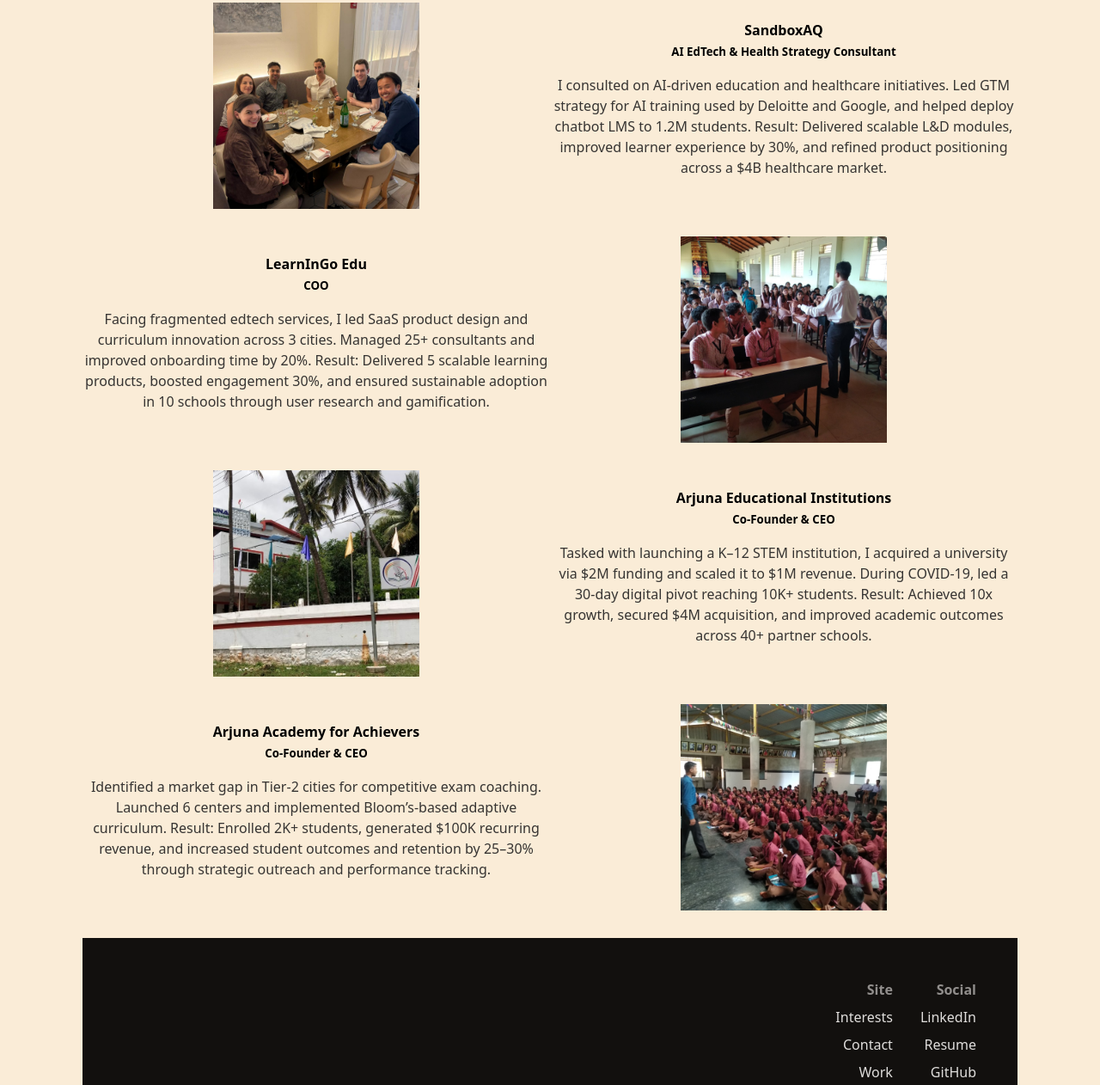
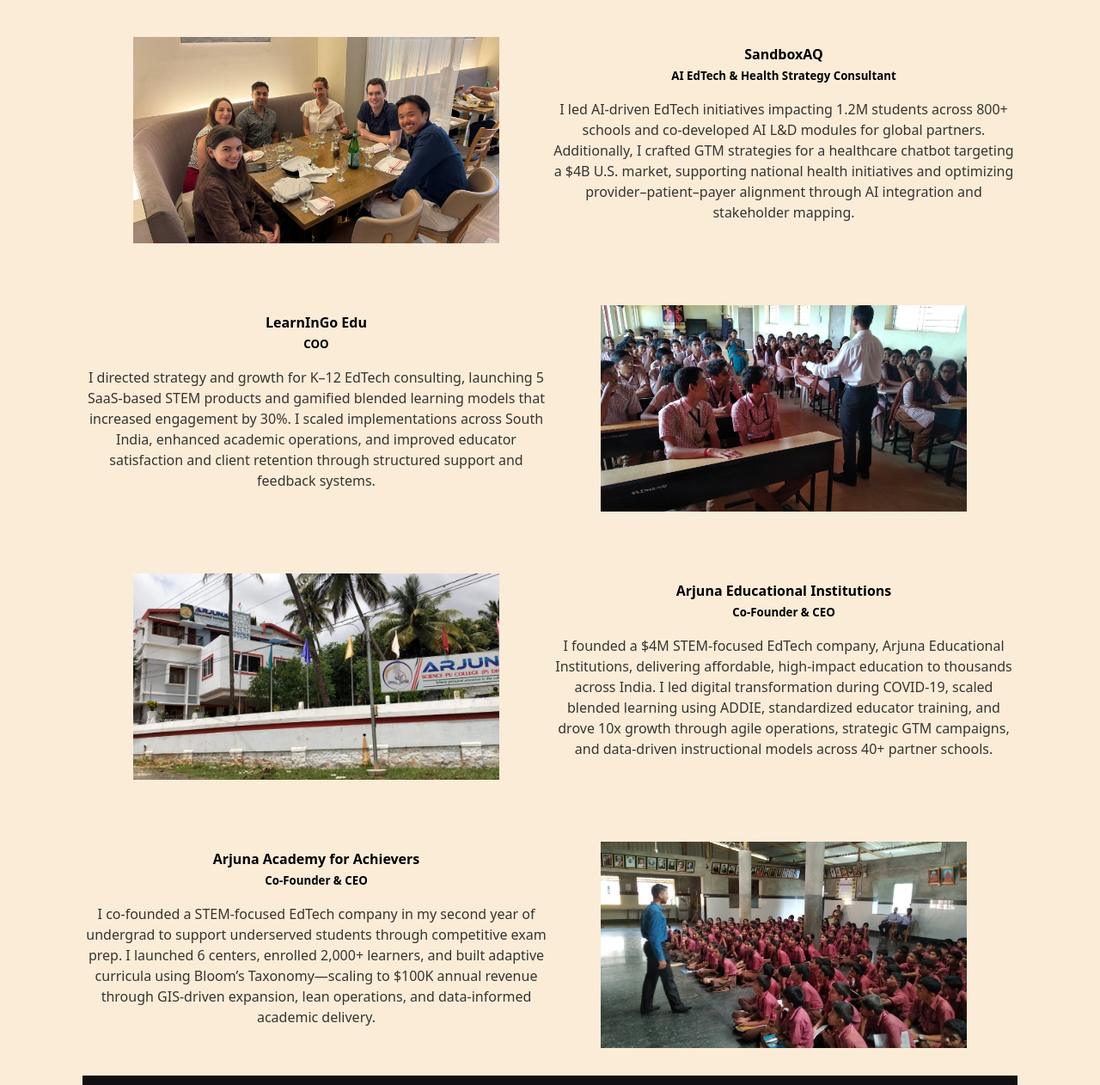
Before and after one commit to Sri7-AI/personal-website, a plain HTML site: page work.html in a window 1280 px wide. Shown: the part 363-1625 px from the top of the page at 86% size. Drawn offline with Linux system fonts and the light colour scheme.

Commit message:
Updated content

```diff
--- a/style.css
+++ b/style.css
@@ -46,10 +46,11 @@
 
 
 .work-img {
-  width: 240px;
+  width: auto;
   height: 240px;
   object-fit: cover;
   object-position: center;
+  aspect-ratio: 16 / 9;
 }
 
 .intro {
@@ -232,7 +233,7 @@
 .main-content {
   display: flex;
   flex-direction: column;
-  gap: 2em;
+  gap: 4.5em;
 }
 
 .tagline {
--- a/work.html
+++ b/work.html
@@ -44,7 +44,7 @@
                 </div>
                 <p class="body-copy">
                   Tasked with optimizing finance operations, I led Škoda’s AI
-                  integration across 10+ offices. Conducted cross-industry
+                  integration across European offices. Conducted cross-industry
                   benchmarking, designed a KPI-aligned roadmap, and drove
                   chatbot adoption. Result: Projected 15% reduction in manual
                   processing and 25% boost in pilot user adoption through
@@ -73,12 +73,13 @@
                   <h5>AI EdTech & Health Strategy Consultant</h5>
                 </div>
                 <p class="body-copy">
-                  I consulted on AI-driven education and healthcare initiatives.
-                  Led GTM strategy for AI training used by Deloitte and Google,
-                  and helped deploy chatbot LMS to 1.2M students. Result:
-                  Delivered scalable L&D modules, improved learner experience by
-                  30%, and refined product positioning across a $4B healthcare
-                  market.
+                  I led AI-driven EdTech initiatives impacting 1.2M students
+                  across 800+ schools and co-developed AI L&D modules for global
+                  partners. Additionally, I crafted GTM strategies for a
+                  healthcare chatbot targeting a $4B U.S. market, supporting
+                  national health initiatives and optimizing
+                  provider–patient–payer alignment through AI integration and
+                  stakeholder mapping.
                 </p>
               </div>
             </div>
@@ -91,12 +92,12 @@
                   <h5>COO</h5>
                 </div>
                 <p class="body-copy">
-                  Facing fragmented edtech services, I led SaaS product design
-                  and curriculum innovation across 3 cities. Managed 25+
-                  consultants and improved onboarding time by 20%. Result:
-                  Delivered 5 scalable learning products, boosted engagement
-                  30%, and ensured sustainable adoption in 10 schools through
-                  user research and gamification.
+                  I directed strategy and growth for K–12 EdTech consulting,
+                  launching 5 SaaS-based STEM products and gamified blended
+                  learning models that increased engagement by 30%. I scaled
+                  implementations across South India, enhanced academic
+                  operations, and improved educator satisfaction and client
+                  retention through structured support and feedback systems.
                 </p>
               </div>
             </div>
@@ -118,12 +119,13 @@
                   <h5>Co-Founder & CEO</h5>
                 </div>
                 <p class="body-copy">
-                  Tasked with launching a K–12 STEM institution, I acquired a
-                  university via $2M funding and scaled it to $1M revenue.
-                  During COVID-19, led a 30-day digital pivot reaching 10K+
-                  students. Result: Achieved 10x growth, secured $4M
-                  acquisition, and improved academic outcomes across 40+ partner
-                  schools.
+                  I founded a $4M STEM-focused EdTech company, Arjuna
+                  Educational Institutions, delivering affordable, high-impact
+                  education to thousands across India. I led digital
+                  transformation during COVID-19, scaled blended learning using
+                  ADDIE, standardized educator training, and drove 10x growth
+                  through agile operations, strategic GTM campaigns, and
+                  data-driven instructional models across 40+ partner schools.
                 </p>
               </div>
             </div>
@@ -136,12 +138,13 @@
                   <h5>Co-Founder & CEO</h5>
                 </div>
                 <p class="body-copy">
-                  Identified a market gap in Tier-2 cities for competitive exam
-                  coaching. Launched 6 centers and implemented Bloom’s-based
-                  adaptive curriculum. Result: Enrolled 2K+ students, generated
-                  $100K recurring revenue, and increased student outcomes and
-                  retention by 25–30% through strategic outreach and performance
-                  tracking.
+                  I co-founded a STEM-focused EdTech company in my second year
+                  of undergrad to support underserved students through
+                  competitive exam prep. I launched 6 centers, enrolled 2,000+
+                  learners, and built adaptive curricula using Bloom’s
+                  Taxonomy—scaling to $100K annual revenue through GIS-driven
+                  expansion, lean operations, and data-informed academic
+                  delivery.
                 </p>
               </div>
             </div>
```
Also changed, not shown: index.html (+2 -2 lines).
